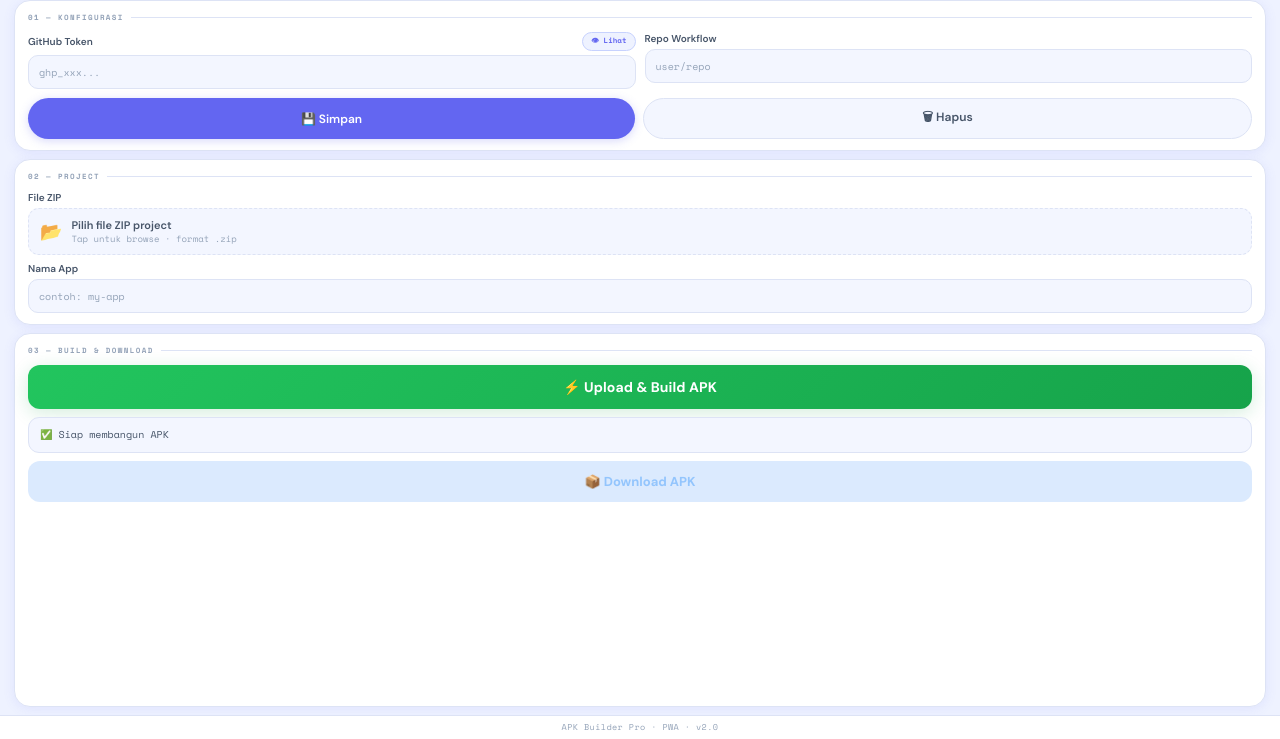
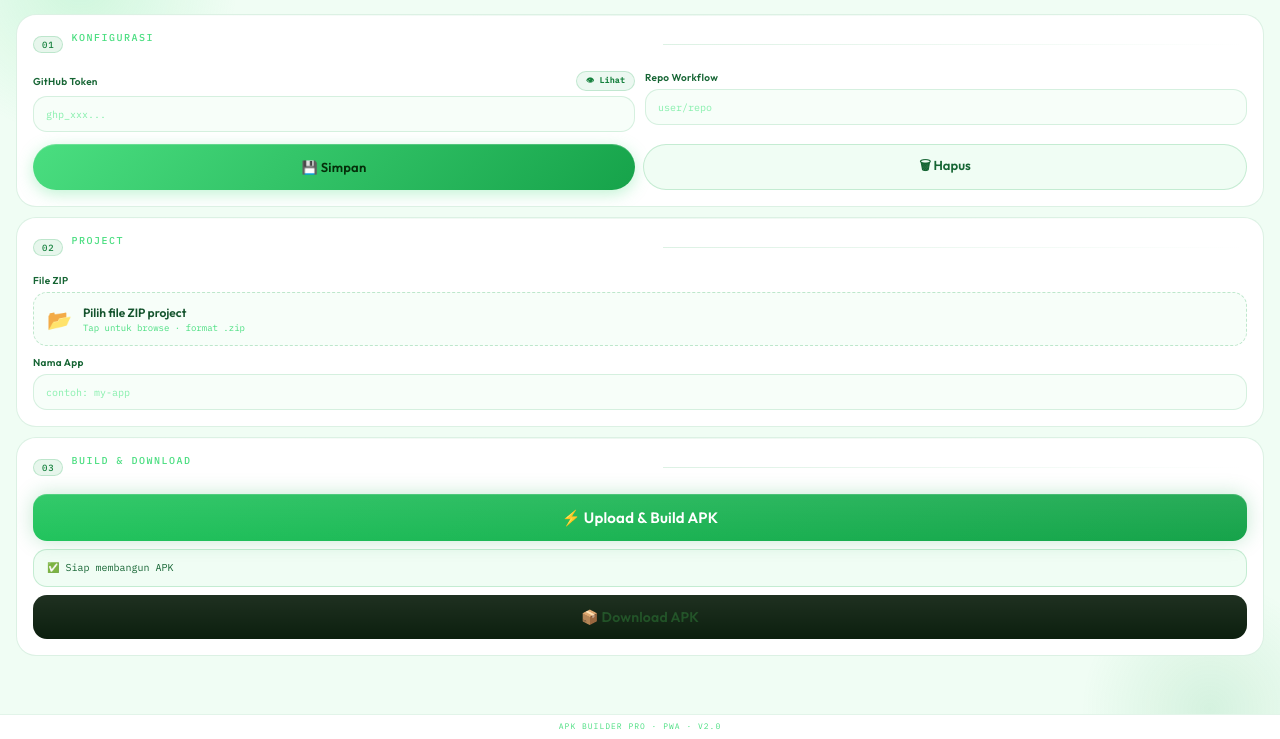
Before and after one commit to kngenproject/Webb-Auto-Build-APK-via-Capacitor, a plain HTML site: page docs/index.html in a window 1280 px wide. Shown: the part 61-800 px from the top of the page. Drawn offline with nearby package versions, Linux system fonts and the light colour scheme.

Commit message:
update docs/index.html

```diff
--- a/docs/index.html
+++ b/docs/index.html
@@ -5,50 +5,45 @@
 <meta name="viewport" content="width=device-width, initial-scale=1.0, viewport-fit=cover, user-scalable=no">
 <title>APK Builder Pro</title>
 <link rel="manifest" href="manifest.json">
-<meta name="theme-color" content="#eef2ff">
+<meta name="theme-color" content="#f0fdf4">
 <meta name="apple-mobile-web-app-capable" content="yes">
-<meta name="apple-mobile-web-app-status-bar-style" content="default">
+<meta name="apple-mobile-web-app-status-bar-style" content="black-translucent">
 <meta name="apple-mobile-web-app-title" content="APK Builder">
 <link rel="apple-touch-icon" href="icon/icon-192.png">
-<link rel="icon" type="image/png" sizes="192x192" href="icon/icon-192.png">
 <link rel="preconnect" href="https://fonts.googleapis.com">
 <link rel="preconnect" href="https://fonts.gstatic.com" crossorigin>
-<link href="https://fonts.googleapis.com/css2?family=Space+Mono:wght@400;700&family=DM+Sans:wght@400;500;600;700&display=swap" rel="stylesheet">
+<link href="https://fonts.googleapis.com/css2?family=Syne:wght@700;800&family=IBM+Plex+Mono:wght@400;500&family=Outfit:wght@400;500;600&display=swap" rel="stylesheet">
+
 <style>
-/*
-  Target : Infinix Note 30 · 1080×2460px · ~393×829 dp viewport
-  Theme  : Light
-*/
 :root {
-  --bg:       #eef2ff;
-  --bg2:      #e4e9fb;
-  --card:     #ffffff;
-  --inp:      #f3f6ff;
-  --border:   #dde3f5;
-  --bact:     #6366f1;
-  --accent:   #6366f1;
-  --accent-l: #eef2ff;
-  --green:    #16a34a;
-  --green-l:  #dcfce7;
-  --red:      #dc2626;
-  --red-l:    #fee2e2;
-  --blue:     #2563eb;
-  --blue-l:   #dbeafe;
-  --amber:    #d97706;
-  --t1:       #0f172a;
-  --t2:       #475569;
-  --t3:       #94a3b8;
-  --shadow:   0 2px 12px rgba(99,102,241,0.10);
-  --shadow-g: 0 4px 18px rgba(22,163,74,0.18);
-  --shadow-b: 0 4px 18px rgba(37,99,235,0.16);
-  --mono:     'Space Mono', monospace;
-  --sans:     'DM Sans', system-ui, sans-serif;
+  --bg:        #f0fdf4;
+  --bg2:       #dcfce7;
+  --card:      #ffffff;
+  --card2:     #f0fdf4;
+  --border:    rgba(22,163,74,0.15);
+  --border-h:  rgba(22,163,74,0.4);
+  --inp:       #f7fef9;
+  --accent:    #16a34a;
+  --accent2:   #15803d;
+  --green:     #22c55e;
+  --green-d:   #16a34a;
+  --blue:      #059669;
+  --red:       #dc2626;
+  --amber:     #d97706;
+  --t1:        #14532d;
+  --t2:        #166534;
+  --t3:        #4ade80;
+  --mono:      'IBM Plex Mono', monospace;
+  --sans:      'Outfit', sans-serif;
+  --display:   'Syne', sans-serif;
+  --r:         14px;
+  --r-lg:      20px;
+  --glow:      0 0 18px rgba(22,163,74,0.2);
+  --glow-g:    0 0 20px rgba(22,163,74,0.25);
 }
 
 * { margin:0; padding:0; box-sizing:border-box; -webkit-tap-highlight-color:transparent; }
-html, body { height:100%; overflow:hidden; }
-::-webkit-scrollbar { display:none; }
-
+html { height:100%; }
 body {
   font-family: var(--sans);
   background: var(--bg);
@@ -56,6 +51,26 @@ body {
   height: 100dvh;
   display: flex;
   flex-direction: column;
+  overflow: hidden;
+  position: relative;
+}
+
+/* Ambient background glow */
+body::before {
+  content:'';
+  position:fixed;
+  top:-120px; left:-80px;
+  width:320px; height:320px;
+  background: radial-gradient(circle, rgba(74,222,128,0.2) 0%, transparent 70%);
+  pointer-events:none; z-index:0;
+}
+body::after {
+  content:'';
+  position:fixed;
+  bottom:-100px; right:-60px;
+  width:260px; height:260px;
+  background: radial-gradient(circle, rgba(22,163,74,0.12) 0%, transparent 70%);
+  pointer-events:none; z-index:0;
 }
 
 /* ── TOPBAR ──────────────────────────────────── */
@@ -64,201 +79,370 @@ body {
   display: flex;
   align-items: center;
   justify-content: space-between;
-  padding: 10px 16px 8px;
-  padding-top: max(10px, env(safe-area-inset-top, 28px));
-  background: var(--card);
+  padding: 12px 18px 10px;
+  padding-top: max(12px, env(safe-area-inset-top, 44px));
+  position: relative; z-index:10;
   border-bottom: 1px solid var(--border);
-  box-shadow: 0 1px 8px rgba(99,102,241,0.07);
+  backdrop-filter: blur(20px);
+  background: rgba(240,253,244,0.92);
 }
 
-.logo { display:flex; align-items:center; gap:9px; }
+.logo { display:flex; align-items:center; gap:10px; }
+
+.logo-icon {
+  width:34px; height:34px; border-radius:10px;
+  background: linear-gradient(135deg, #4ade80 0%, #22c55e 100%);
+  display:flex; align-items:center; justify-content:center;
+  font-size:17px;
+  box-shadow: 0 2px 12px rgba(22,163,74,0.35), inset 0 1px 0 rgba(255,255,255,0.3);
+}
 
 .logo-img {
-  width: 32px; height: 32px;
-  border-radius: 9px; object-fit: cover;
-  box-shadow: 0 2px 8px rgba(99,102,241,0.2);
+  width:34px; height:34px; border-radius:10px; object-fit:cover;
+  box-shadow: 0 2px 12px rgba(22,163,74,0.3);
 }
-.logo-fallback {
-  width:32px; height:32px; border-radius:9px;
-  background: linear-gradient(135deg, #6366f1, #818cf8);
-  display:none; align-items:center; justify-content:center;
-  font-size:16px; box-shadow: 0 2px 8px rgba(99,102,241,0.3);
+.logo-fallback { display:none; }
+.logo-img-wrap { position:relative; }
+
+.logo-text {
+  font-family: var(--display);
+  font-size:18px; font-weight:800;
+  color: var(--t1); letter-spacing:-0.5px;
+  line-height:1;
 }
-.logo-text { font-family:var(--mono); font-size:13px; font-weight:700; color:var(--t1); letter-spacing:-0.3px; }
-.logo-text b { color:var(--accent); }
+.logo-text span { color:#16a34a; }
+
+.logo-badge {
+  font-family:var(--mono); font-size:7px; font-weight:500;
+  color:var(--t3); letter-spacing:1.5px; text-transform:uppercase;
+  margin-top:2px;
+}
 
 .pwa-chip {
-  font-family:var(--mono); font-size:8px; font-weight:700;
-  color:var(--accent); background:var(--accent-l);
-  border:1.5px solid #c7d2fe; border-radius:20px;
-  padding:3px 10px; cursor:pointer; display:none; letter-spacing:0.3px;
+  font-family:var(--mono); font-size:8px; font-weight:500;
+  color:#15803d; background:rgba(22,163,74,0.1);
+  border:1px solid rgba(22,163,74,0.25); border-radius:20px;
+  padding:4px 11px; cursor:pointer; display:none; letter-spacing:0.5px;
+  transition: all 0.2s;
 }
 .pwa-chip.show { display:block; }
+.pwa-chip:hover { background:rgba(22,163,74,0.18); }
 
-/* ── MAIN ────────────────────────────────────── */
+/* ── MAIN SCROLL ─────────────────────────────── */
 .main {
   flex: 1;
   min-height: 0;
+  overflow-y: auto;
+  overflow-x: hidden;
+  padding: 14px 16px;
+  padding-bottom: max(16px, env(safe-area-inset-bottom, 0px));
   display: flex;
   flex-direction: column;
-  gap: 8px;
-  padding: 10px 14px 8px;
-  padding-bottom: max(8px, env(safe-area-inset-bottom, 0px));
-  overflow: hidden;
+  gap: 10px;
+  position: relative; z-index:1;
+  -webkit-overflow-scrolling: touch;
+  scroll-behavior: smooth;
 }
+.main::-webkit-scrollbar { display:none; }
 
 /* ── CARD ────────────────────────────────────── */
 .card {
   background: var(--card);
   border: 1px solid var(--border);
-  border-radius: 16px;
-  padding: 11px 13px;
+  border-radius: var(--r-lg);
+  padding: 16px;
   flex-shrink: 0;
-  box-shadow: var(--shadow);
+  position: relative;
+  overflow: hidden;
+  transition: border-color 0.2s;
 }
-.card-build { flex:1; min-height:0; display:flex; flex-direction:column; }
+.card::before {
+  content:'';
+  position:absolute;
+  top:0; left:0; right:0; height:1px;
+  background: linear-gradient(90deg, transparent, rgba(22,163,74,0.08), transparent);
+  pointer-events:none;
+}
 
-.card-title {
-  font-family:var(--mono); font-size:7.5px; font-weight:700;
-  letter-spacing:1.4px; color:var(--t3); text-transform:uppercase;
-  margin-bottom:9px; display:flex; align-items:center; gap:7px;
+/* ── SECTION LABEL ───────────────────────────── */
+.section-label {
+  display: flex;
+  align-items: center;
+  gap: 8px;
+  margin-bottom: 14px;
 }
-.card-title::after { content:''; flex:1; height:1px; background:var(--border); }
+.section-num {
+  font-family: var(--mono);
+  font-size: 9px; font-weight: 500;
+  color: #15803d;
+  background: rgba(22,163,74,0.1);
+  border: 1px solid rgba(22,163,74,0.2);
+  padding: 2px 8px;
+  border-radius: 20px;
+  letter-spacing: 0.8px;
+}
+.section-title {
+  font-family: var(--mono);
+  font-size: 10px; font-weight: 500;
+  color: #4ade80;
+  letter-spacing: 1.5px;
+  text-transform: uppercase;
+  flex: 1;
+}
+.section-title::after {
+  content: '';
+  display: inline-block;
+  width: 100%;
+}
 
-/* ── 2 COL ───────────────────────────────────── */
-.two-col { display:grid; grid-template-columns:1fr 1fr; gap:9px; }
+/* ── DIVIDER ─────────────────────────────────── */
+.hdivider {
+  flex:1; height:1px;
+  background: linear-gradient(90deg, var(--border), transparent);
+}
 
 /* ── FIELD ───────────────────────────────────── */
-.field { display:flex; flex-direction:column; gap:4px; }
+.field { display:flex; flex-direction:column; gap:5px; }
 
 .flabel {
-  font-size:10px; font-weight:600; color:var(--t2);
+  font-size:10px; font-weight:600; color:#166534;
+  letter-spacing:0.3px;
   display:flex; align-items:center; justify-content:space-between;
 }
 
 .token-toggle {
-  font-family:var(--mono); font-size:7.5px; font-weight:700;
-  color:var(--accent); background:var(--accent-l);
-  border:1px solid #c7d2fe; padding:2px 8px;
+  font-family:var(--mono); font-size:8px;
+  color:#15803d; background:rgba(22,163,74,0.08);
+  border:1px solid rgba(22,163,74,0.2); padding:2px 9px;
   border-radius:20px; cursor:pointer; white-space:nowrap;
+  transition: all 0.15s;
 }
+.token-toggle:active { transform:scale(0.95); }
+
 .save-badge {
-  font-family:var(--mono); font-size:7.5px; font-weight:700;
-  color:var(--green); background:var(--green-l);
-  border:1px solid #bbf7d0; padding:2px 8px;
+  font-family:var(--mono); font-size:7.5px;
+  color:var(--green); background:rgba(34,197,94,0.1);
+  border:1px solid rgba(34,197,94,0.25); padding:2px 9px;
   border-radius:20px; display:none; white-space:nowrap;
 }
 
+/* ── INPUTS ──────────────────────────────────── */
 input[type="text"], input[type="password"] {
-  width:100%; padding:8px 10px; border-radius:10px;
-  border:1.5px solid var(--border); background:var(--inp);
-  color:var(--t1); font-family:var(--mono); font-size:11px;
-  outline:none; transition:all 0.18s; -webkit-appearance:none;
+  width:100%; padding:10px 12px;
+  border-radius: var(--r);
+  border:1.5px solid var(--border);
+  background: var(--inp);
+  color: #14532d;
+  font-family: var(--mono); font-size:11px;
+  outline:none; transition:all 0.18s;
+  -webkit-appearance:none;
+  caret-color: #16a34a;
 }
-input::placeholder { color:var(--t3); font-size:10px; }
-input:focus { border-color:var(--bact); background:#fff; box-shadow:0 0 0 3px rgba(99,102,241,0.12); }
+input::placeholder { color:#86efac; font-size:10px; }
+input:focus {
+  border-color: rgba(22,163,74,0.45);
+  background: #fff;
+  box-shadow: 0 0 0 3px rgba(22,163,74,0.1), var(--glow);
+}
+
+/* ── TWO COL ─────────────────────────────────── */
+.two-col { display:grid; grid-template-columns:1fr 1fr; gap:10px; }
 
 /* ── SAVE ROW ────────────────────────────────── */
-.save-row { display:flex; gap:8px; margin-top:9px; }
+.save-row { display:flex; gap:8px; margin-top:12px; }
 
 /* ── BUTTONS ─────────────────────────────────── */
-button { border:none; cursor:pointer; font-family:var(--sans); font-weight:600; transition:all 0.18s; -webkit-appearance:none; }
+button {
+  border:none; cursor:pointer;
+  font-family: var(--sans); font-weight:600;
+  transition:all 0.18s;
+  -webkit-appearance:none;
+  outline:none;
+}
 button:active { transform:scale(0.96); }
 
 .btn-save {
-  flex:1; padding:9px 0; font-size:12px;
-  background:var(--accent); color:#fff; border-radius:30px;
-  box-shadow:0 2px 10px rgba(99,102,241,0.25);
+  flex:1; padding:11px 0; font-size:13px;
+  background: linear-gradient(135deg, #4ade80, #16a34a);
+  color:#052e0a; border-radius:30px;
+  box-shadow: 0 4px 16px rgba(74,222,128,0.35), inset 0 1px 0 rgba(255,255,255,0.2);
+  letter-spacing: 0.2px;
 }
-.btn-save.saved { background:var(--green); box-shadow:0 2px 10px rgba(22,163,74,0.25); }
+.btn-save.saved {
+  background: linear-gradient(135deg, #86efac, #4ade80);
+  box-shadow: 0 4px 16px rgba(74,222,128,0.4);
+}
 
 .btn-clear {
-  flex:1; padding:9px 0; font-size:12px;
-  background:var(--inp); color:var(--t2);
-  border-radius:30px; border:1.5px solid var(--border);
+  flex:1; padding:11px 0; font-size:13px;
+  background: #f0fdf4;
+  color: #166534;
+  border-radius:30px;
+  border:1.5px solid rgba(22,163,74,0.2);
 }
+.btn-clear:active { background: #dcfce7; }
 
 /* ── FILE PICK ───────────────────────────────── */
 .file-pick {
-  display:flex; align-items:center; gap:9px; padding:9px 11px;
-  border-radius:11px; border:1.5px dashed var(--border);
-  background:var(--inp); cursor:pointer; position:relative; transition:all 0.18s;
+  display:flex; align-items:center; gap:11px; padding:12px 13px;
+  border-radius: var(--r);
+  border:1.5px dashed rgba(22,163,74,0.25);
+  background: var(--inp); cursor:pointer;
+  position:relative; transition:all 0.2s;
 }
-.file-pick.has-file { border-color:#86efac; background:var(--green-l); }
-.file-pick input[type="file"] { position:absolute; inset:0; opacity:0; cursor:pointer; width:100%; height:100%; }
-.file-icon { font-size:18px; flex-shrink:0; }
+.file-pick:active { border-color:var(--accent2); background:#fff; }
+.file-pick.has-file {
+  border-color: rgba(34,197,94,0.4);
+  background: rgba(34,197,94,0.05);
+  border-style:solid;
+}
+.file-pick input[type="file"] {
+  position:absolute; inset:0; opacity:0; cursor:pointer;
+  width:100%; height:100%;
+}
+.file-icon { font-size:20px; flex-shrink:0; }
 .file-info { flex:1; overflow:hidden; }
-.file-info-title { font-size:11px; font-weight:600; color:var(--t2); }
-.file-info-sub { font-family:var(--mono); font-size:9px; color:var(--t3); white-space:nowrap; overflow:hidden; text-overflow:ellipsis; }
+.file-info-title {
+  font-size:12px; font-weight:600; color:#14532d;
+  white-space:nowrap; overflow:hidden; text-overflow:ellipsis;
+}
+.file-info-sub {
+  font-family:var(--mono); font-size:9px; color:#4ade80;
+  white-space:nowrap; overflow:hidden; text-overflow:ellipsis;
+  margin-top:2px;
+}
 .file-info-sub.ok { color:var(--green); }
 
-/* ── BUILD BTN ───────────────────────────────── */
+/* ── BUILD SECTION ───────────────────────────── */
+.build-actions { display:flex; flex-direction:column; gap:8px; }
+
 .btn-build {
-  width:100%; padding:13px; font-size:14px; font-weight:700;
-  background:linear-gradient(135deg,#22c55e,#16a34a); color:#fff;
-  border-radius:12px; box-shadow:var(--shadow-g); letter-spacing:0.1px;
+  width:100%; padding:14px; font-size:15px; font-weight:700;
+  background: linear-gradient(135deg, #22c55e 0%, #16a34a 100%);
+  color:#fff; border-radius: var(--r);
+  box-shadow: var(--glow-g), inset 0 1px 0 rgba(255,255,255,0.15);
+  letter-spacing:0.2px; position:relative; overflow:hidden;
+}
+.btn-build::after {
+  content:'';
+  position:absolute; inset:0;
+  background: linear-gradient(180deg, rgba(255,255,255,0.08) 0%, transparent 100%);
+  pointer-events:none;
 }
 .btn-build:disabled {
-  background:#d1fae5; color:#6ee7b7;
+  background: #1a2e1a; color:#2d5a2d;
   box-shadow:none; transform:none; cursor:not-allowed;
 }
 
 /* ── PROGRESS ────────────────────────────────── */
-.progress-wrap { display:none; margin-top:8px; }
-.progress-track { height:4px; background:var(--bg2); border-radius:4px; overflow:hidden; }
+.progress-wrap { display:none; padding:10px 0 4px; }
+.progress-track {
+  height:3px; background:#dcfce7;
+  border-radius:4px; overflow:hidden;
+}
 .progress-fill {
-  height:100%; background:linear-gradient(90deg,#22c55e,#6366f1);
-  border-radius:4px; width:0%; transition:width 0.4s ease;
+  height:100%;
+  background: linear-gradient(90deg, #4ade80, #86efac);
+  border-radius:4px; width:0%;
+  transition:width 0.5s cubic-bezier(0.4,0,0.2,1);
+  box-shadow: 0 0 8px rgba(74,222,128,0.6);
 }
-.progress-row { display:flex; justify-content:space-between; margin-top:3px; }
-.progress-label { font-family:var(--mono); font-size:8.5px; color:var(--t3); }
+.progress-row {
+  display:flex; justify-content:space-between;
+  margin-top:5px;
+}
+.progress-label {
+  font-family:var(--mono); font-size:8px; color:#4ade80;
+  letter-spacing:0.5px;
+}
 
 /* ── LOADER ──────────────────────────────────── */
-.loader { display:none; gap:4px; justify-content:center; margin:6px 0 2px; }
+.loader { display:none; gap:5px; justify-content:center; padding:6px 0; }
 .loader.on { display:flex; }
-.dot { width:6px; height:6px; border-radius:50%; background:var(--accent); animation:pulse 1.4s ease-in-out infinite; }
+.dot {
+  width:5px; height:5px; border-radius:50%;
+  background:#16a34a;
+  animation:blink 1.2s ease-in-out infinite;
+}
 .dot:nth-child(2) { animation-delay:.2s; background:#22c55e; }
-.dot:nth-child(3) { animation-delay:.4s; background:var(--blue); }
-@keyframes pulse { 0%,80%,100%{transform:scale(0.4);opacity:0.3;} 40%{transform:scale(1);opacity:1;} }
+.dot:nth-child(3) { animation-delay:.4s; background:#4ade80; }
+@keyframes blink {
+  0%,80%,100% { transform:scale(0.35); opacity:0.25; }
+  40% { transform:scale(1); opacity:1; }
+}
 
-/* ── STATUS ──────────────────────────────────── */
+/* ── STATUS BOX ──────────────────────────────── */
 .status-box {
-  padding:9px 11px; border-radius:11px; background:var(--inp);
-  border:1.5px solid var(--border); font-family:var(--mono);
-  font-size:10px; color:var(--t2); word-break:break-word;
-  line-height:1.55; margin-top:8px; transition:all 0.2s; flex-shrink:0;
+  padding:10px 13px;
+  border-radius: var(--r);
+  background: #f0fdf4;
+  border:1px solid rgba(22,163,74,0.2);
+  font-family:var(--mono); font-size:10px;
+  color:#166534; word-break:break-word;
+  line-height:1.6; transition:all 0.25s;
 }
-.status-box.error   { color:var(--red);   background:var(--red-l);   border-color:#fca5a5; }
-.status-box.success { color:var(--green); background:var(--green-l); border-color:#86efac; }
-.status-box.info    { color:var(--blue);  background:var(--blue-l);  border-color:#93c5fd; }
+.status-box.error   {
+  color:#dc2626; background:#fff5f5;
+  border-color:rgba(220,38,38,0.25);
+}
+.status-box.success {
+  color:#15803d; background:#f0fdf4;
+  border-color:rgba(22,163,74,0.3);
+}
+.status-box.info    {
+  color:#0369a1; background:#f0f9ff;
+  border-color:rgba(3,105,161,0.25);
+}
 
 /* ── DOWNLOAD ────────────────────────────────── */
 .btn-download {
-  width:100%; padding:12px; font-size:13px; font-weight:700;
-  background:linear-gradient(135deg,#3b82f6,#2563eb); color:#fff;
-  border-radius:12px; box-shadow:var(--shadow-b); margin-top:8px; flex-shrink:0;
+  width:100%; padding:13px; font-size:14px; font-weight:700;
+  background: linear-gradient(135deg, #22c55e, #15803d);
+  color:#f0fdf4; border-radius: var(--r);
+  box-shadow: 0 4px 18px rgba(34,197,94,0.35), inset 0 1px 0 rgba(255,255,255,0.12);
+  letter-spacing:0.2px; position:relative; overflow:hidden;
+}
+.btn-download::after {
+  content:'';
+  position:absolute; inset:0;
+  background: linear-gradient(180deg, rgba(255,255,255,0.08) 0%, transparent 100%);
+  pointer-events:none;
 }
 .btn-download:disabled {
-  background:#dbeafe; color:#93c5fd;
+  background: #0c1f0e; color:#1a4d20;
   box-shadow:none; transform:none; cursor:not-allowed;
 }
 
 .btn-install {
-  width:100%; padding:9px; font-size:12px;
-  background:var(--accent-l); color:var(--accent);
-  border:1.5px solid #c7d2fe; border-radius:12px;
-  margin-top:7px; display:none; flex-shrink:0;
+  width:100%; padding:10px; font-size:12px;
+  background: rgba(22,163,74,0.07);
+  color:#15803d;
+  border:1px solid rgba(22,163,74,0.2);
+  border-radius: var(--r);
+  display:none;
 }
 .btn-install.show { display:block; }
 
 /* ── FOOTER ──────────────────────────────────── */
 .footer {
   flex-shrink:0; text-align:center;
-  font-family:var(--mono); font-size:8.5px; color:var(--t3);
-  padding:4px 0 max(6px, env(safe-area-inset-bottom, 0px));
-  background:var(--card); border-top:1px solid var(--border);
-  letter-spacing:0.4px;
+  font-family:var(--mono); font-size:8px; color:#4ade80;
+  padding:6px 0 max(8px, env(safe-area-inset-bottom, 0px));
+  background: #fff;
+  border-top:1px solid rgba(22,163,74,0.12);
+  letter-spacing:1px; text-transform:uppercase;
+  position:relative; z-index:10;
 }
+
+/* ── ANIMATIONS ──────────────────────────────── */
+@keyframes fadeIn {
+  from { opacity:0; transform:translateY(6px); }
+  to   { opacity:1; transform:translateY(0); }
+}
+.card { animation: fadeIn 0.35s ease both; }
+.card:nth-child(1) { animation-delay: 0.05s; }
+.card:nth-child(2) { animation-delay: 0.12s; }
+.card:nth-child(3) { animation-delay: 0.19s; }
 </style>
 </head>
 <body>
@@ -266,10 +450,15 @@ button:active { transform:scale(0.96); }
 <!-- TOPBAR -->
 <div class="topbar">
   <div class="logo">
+    <div style="position:relative">
       <img src="icon/icon-192.png" class="logo-img"
         onerror="this.style.display='none';this.nextElementSibling.style.display='flex'">
-    <div class="logo-fallback">⚡</div>
-    <div class="logo-text">APK<b>Builder</b></div>
+      <div class="logo-icon" style="display:none">⚡</div>
+    </div>
+    <div>
+      <div class="logo-text">APK<span>Builder</span></div>
+      <div class="logo-badge">Pro · v2.0</div>
+    </div>
   </div>
   <button class="pwa-chip" id="installBtn" onclick="installPWA()">+ INSTALL</button>
 </div>
@@ -279,7 +468,11 @@ button:active { transform:scale(0.96); }
 
   <!-- 01 KONFIGURASI -->
   <div class="card">
-    <div class="card-title">01 — Konfigurasi</div>
+    <div class="section-label">
+      <span class="section-num">01</span>
+      <span class="section-title">Konfigurasi</span>
+      <div class="hdivider"></div>
+    </div>
     <div class="two-col">
       <div class="field">
         <div class="flabel">
@@ -305,7 +498,11 @@ button:active { transform:scale(0.96); }
 
   <!-- 02 PROJECT -->
   <div class="card">
-    <div class="card-title">02 — Project</div>
+    <div class="section-label">
+      <span class="section-num">02</span>
+      <span class="section-title">Project</span>
+      <div class="hdivider"></div>
+    </div>
     <div class="field">
       <div class="flabel">File ZIP</div>
       <div class="file-pick" id="filePick">
@@ -317,19 +514,27 @@ button:active { transform:scale(0.96); }
         </div>
       </div>
     </div>
-    <div class="field" style="margin-top:7px">
+    <div class="field" style="margin-top:10px">
       <div class="flabel">Nama App</div>
       <input type="text" id="appName" placeholder="contoh: my-app">
     </div>
   </div>
 
   <!-- 03 BUILD -->
-  <div class="card card-build">
-    <div class="card-title">03 — Build &amp; Download</div>
+  <div class="card">
+    <div class="section-label">
+      <span class="section-num">03</span>
+      <span class="section-title">Build &amp; Download</span>
+      <div class="hdivider"></div>
+    </div>
+
+    <div class="build-actions">
       <button class="btn-build" id="btnBuild" onclick="startBuild()">⚡ Upload &amp; Build APK</button>
 
       <div class="progress-wrap" id="progressBar">
-      <div class="progress-track"><div class="progress-fill" id="progressFill"></div></div>
+        <div class="progress-track">
+          <div class="progress-fill" id="progressFill"></div>
+        </div>
         <div class="progress-row">
           <span class="progress-label" id="progressPct">0%</span>
           <span class="progress-label">GitHub Actions</span>
@@ -344,6 +549,7 @@ button:active { transform:scale(0.96); }
 
       <button class="btn-download" id="btnDownload" onclick="downloadApk()" disabled>📦 Download APK</button>
       <button class="btn-install" id="installBtnBottom" onclick="installPWA()">📱 Install Aplikasi</button>
+    </div>
   </div>
 
 </div>
@@ -377,9 +583,10 @@ function onFileSelect(input){
   document.getElementById('filePick').classList.add('has-file');
   document.getElementById('fileIcon').textContent='✅';
   const name=file.name;
-  document.getElementById('fileTitle').textContent=name.length>24?name.substring(0,24)+'…':name;
+  document.getElementById('fileTitle').textContent=name.length>26?name.substring(0,26)+'…':name;
   const sub=document.getElementById('fileSub');
-  sub.textContent=(file.size/1024/1024).toFixed(2)+' MB';sub.classList.add('ok');
+  sub.textContent=(file.size/1024/1024).toFixed(2)+' MB · siap diupload';
+  sub.classList.add('ok');
 }
 function setStatus(msg,type=''){
   const el=document.getElementById('status');
```
Lines whose indentation alone changed are shown as unchanged.
